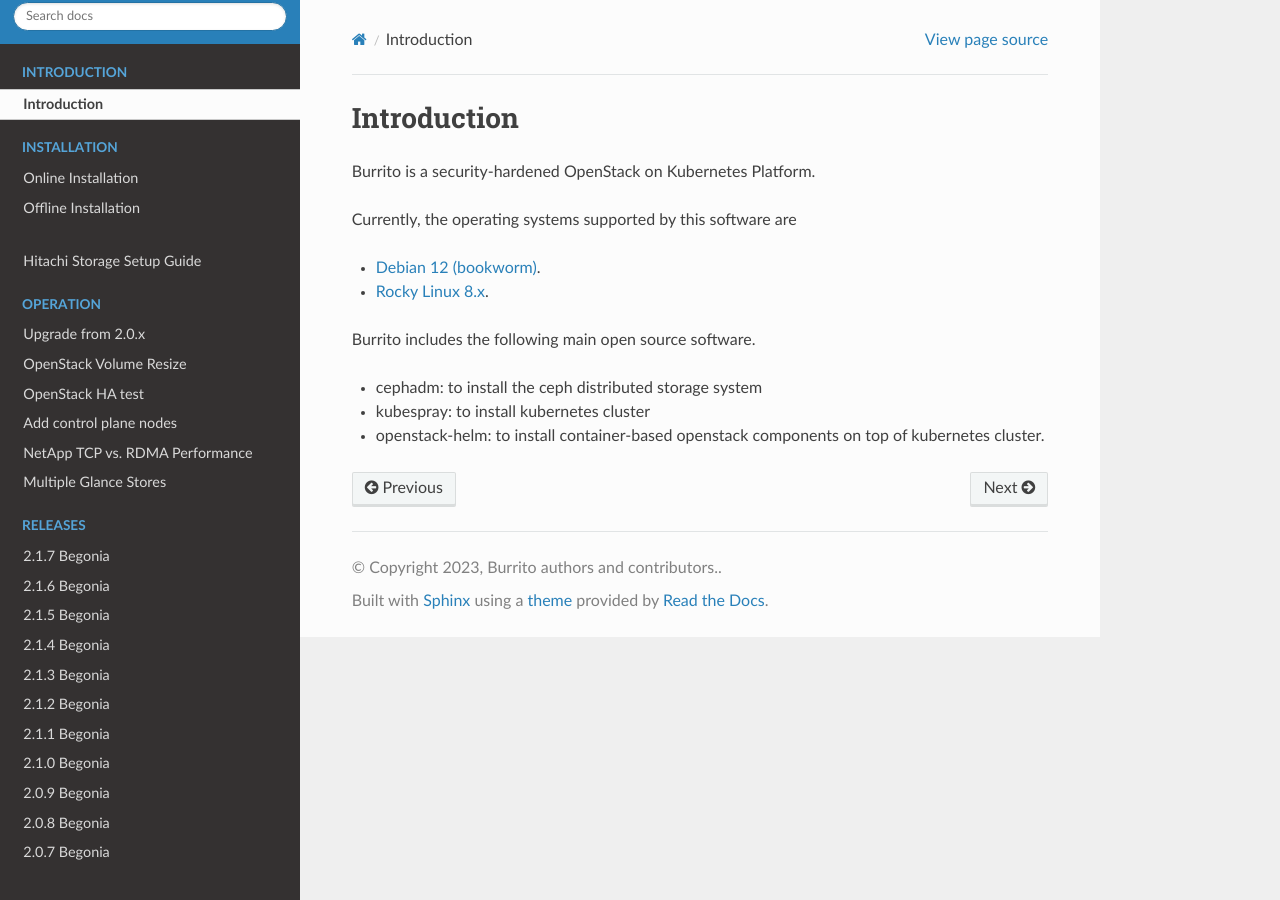
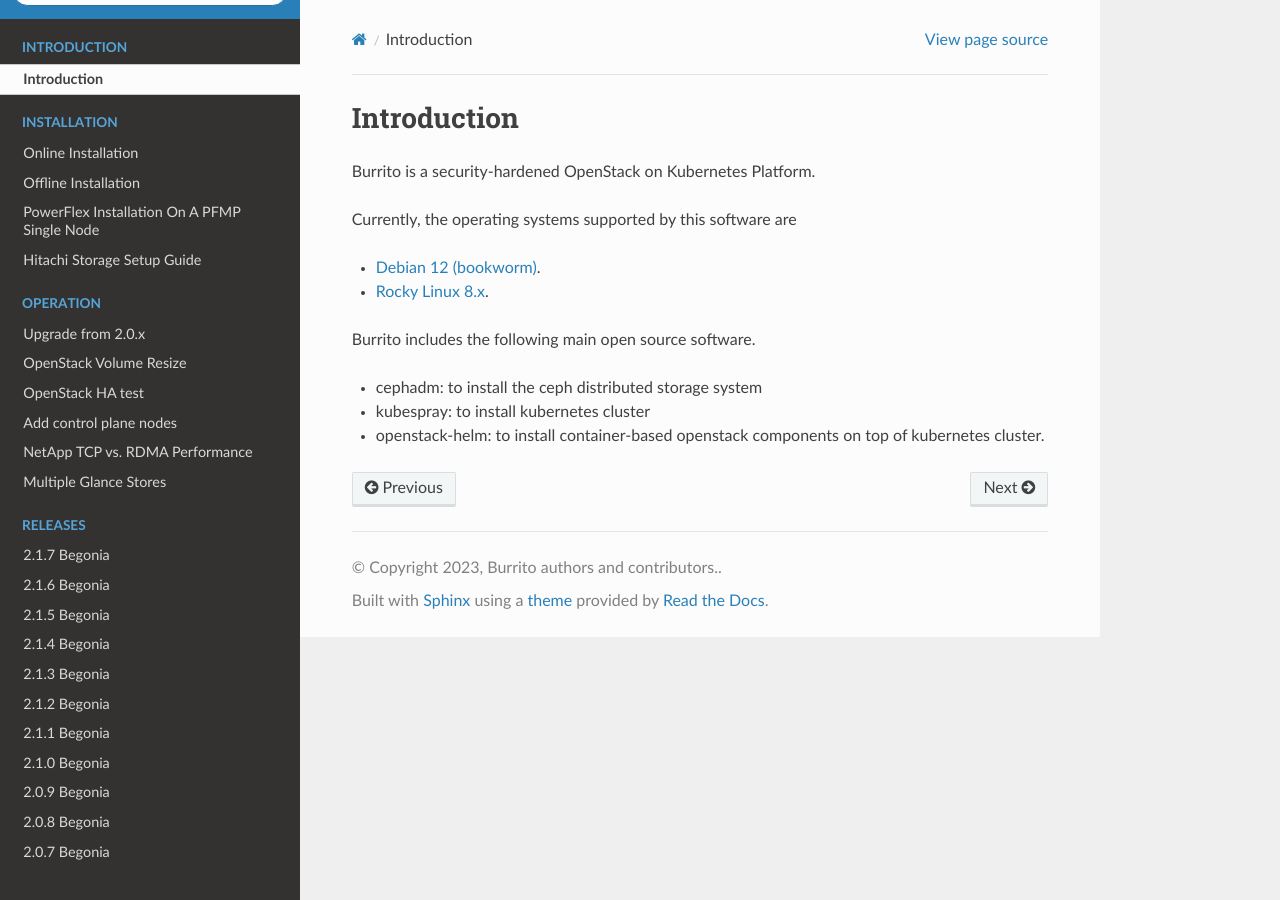
Before and after one commit to iorchard/burrito_docs, a Sphinx documentation site: the page built from source/intro.rst, in a window 1280 px wide. Built offline with Sphinx 7.4.7 and the Read the Docs theme 3.1.0, drawn with Linux system fonts in a browser that asks for light colours; pages that are not in the unit, such as notebooks, are missing from menus.

Commit message:
update index

```diff
--- a/source/index.rst
+++ b/source/index.rst
@@ -19,10 +19,8 @@
 
    Online Installation <install/install>
    Offline Installation <install/install_offline>
-   PowerFlex Installation On A Single Node
-     <install/install_powerflex_single_pfmp_node>
-   PowerFlex Installation On Already-Prepared Nodes
-     <install/install_powerflex_already_prepared_nodes>
+   PowerFlex Installation On A PFMP Single Node <install/install_powerflex_single_pfmp_node>
+   PowerFlex Installation On Already-Prepared PFMP Nodes <install/install_powerflex_already_prepared_nodes>
    Hitachi Storage Setup Guide <install/setup_hitachi_storage>
 
 .. toctree::
--- a/source/install/install_powerflex_already_prepared_nodes.rst
+++ b/source/install/install_powerflex_already_prepared_pfmp_nodes.rst
@@ -1,5 +1,5 @@
-Install PowerFlex on Already-Prepared Nodes
-============================================
+Install PowerFlex on Already-Prepared PFMP Nodes
+=================================================
 
 This document provides the installation guide for using Dell/EMC PowerFlex4
 as a storage backend on the Burrito platform.
```
